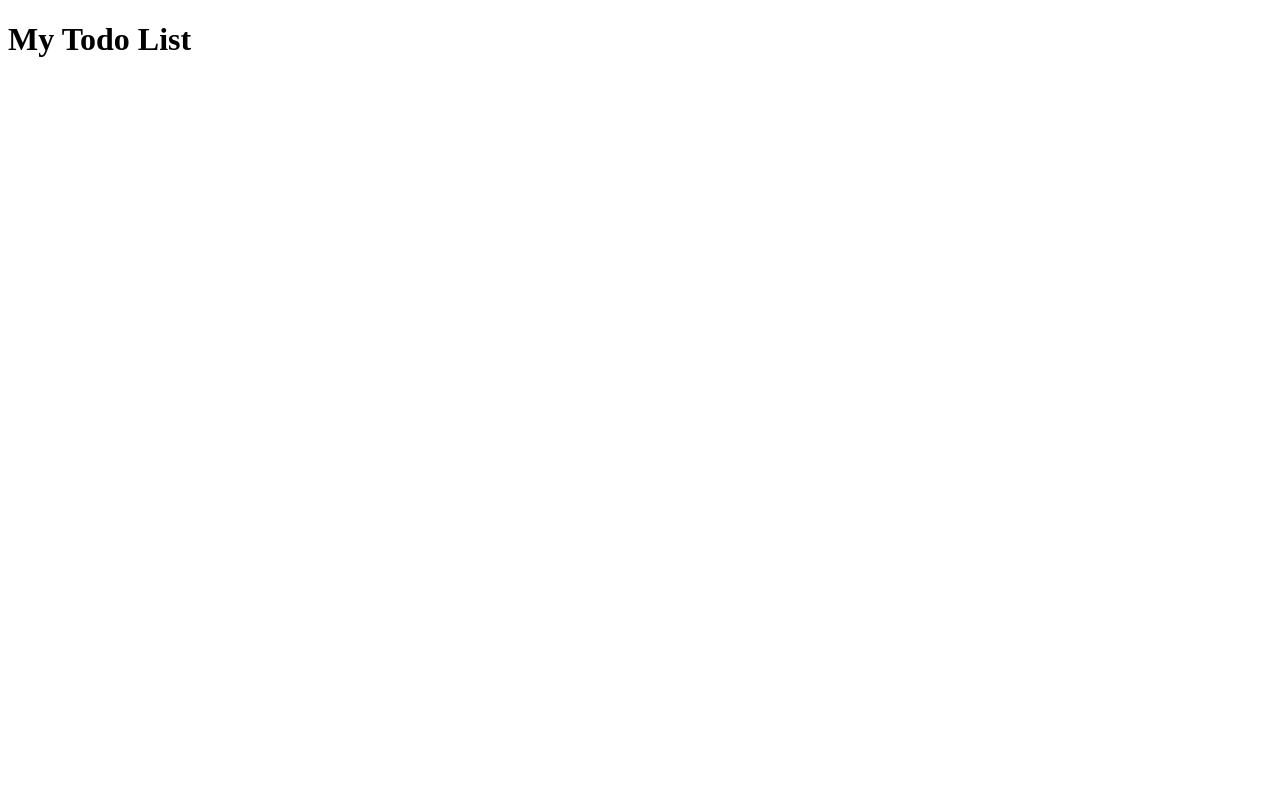
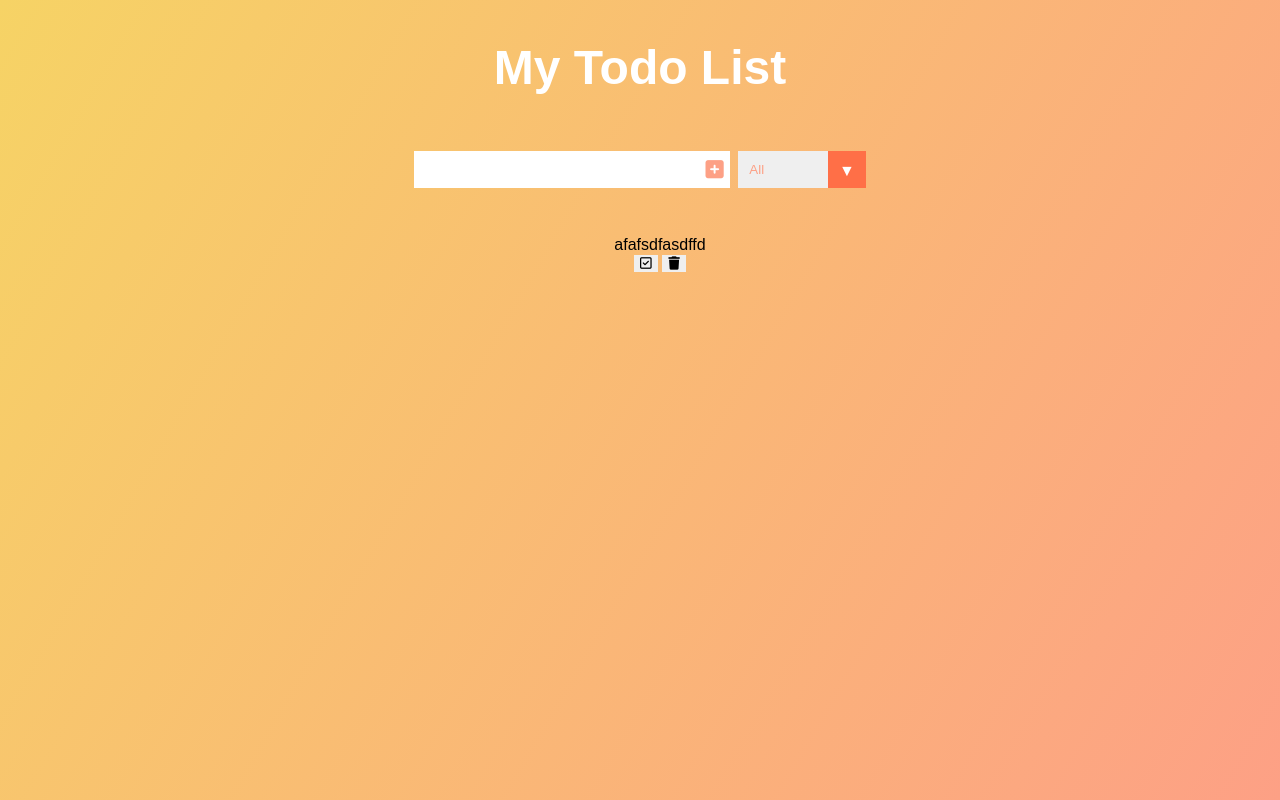
Before and after one commit to EleneQ/todo-list-site, a plain HTML site: page index.html in a window 1280 px wide. Drawn offline with Linux system fonts and the light colour scheme.

Commit message:
updated files

```diff
--- a/app.js
+++ b/app.js
@@ -0,0 +1,5 @@
+const addBtn = document.getElementById("add-btn");
+
+addBtn.addEventListener("click", (e) => {
+  e.preventDefault();
+});
--- a/index.html
+++ b/index.html
@@ -15,11 +15,44 @@
   </head>
   <body>
     <header>
-      <h1>My Todo List</h1>
+      <h1 class="page-title">My Todo List</h1>
     </header>
 
     <main>
+      <div class="main">
+        <form
+          action="https://formsubmit.co/girlwithcheeks123#gmail.com"
+          method="POST"
+        >
+          <div class="input-field">
+            <input type="text" name="todo" class="todo-input" />
+            <button type="submit" class="add-btn">
+              <i class="fas fa-plus-square"></i>
+            </button>
+          </div>
+          <div class="select-container">
+            <select class="filter-todos" name="todo-type">
+              <option value="all">All</option>
+              <option value="completed">Completed</option>
+              <option value="uncompleted">Uncompleted</option>
+            </select>
+          </div>
+        </form>
 
+        <div class="todos-container">
+          <ul class="todo-list">
+            <div class="todo">
+              <li>afafsdfasdffd</li>
+              <button class="completed-btn">
+                <i class="fa-regular fa-square-check"></i>
+              </button>
+              <button class="delete-btn">
+                <i class="fa-solid fa-trash"></i>
+              </button>
+            </div>
+          </ul>
+        </div>
+      </div>
     </main>
 
     <script src="./app.js"></script>
--- a/style.css
+++ b/style.css
@@ -0,0 +1,93 @@
+*,
+*::before,
+*::after {
+  box-sizing: border-box;
+}
+
+* {
+  margin: 0;
+  border: none;
+}
+
+body {
+  font-family: sans-serif;
+  height: 100vh;
+  padding: 0.1px;
+  font-size: 1rem;
+  text-align: center;
+  background-image: linear-gradient(120deg, #f6d365, #fda085);
+  background-repeat: no-repeat;
+  background-position: center;
+  background-size: cover;
+}
+
+ul,
+li {
+  list-style: none;
+}
+
+button,
+select {
+  cursor: pointer;
+}
+
+.page-title {
+  margin: 2.5rem 0 3.5rem 0;
+  color: white;
+  font-size: 3rem;
+}
+
+form {
+  margin-bottom: 3rem;
+  display: flex;
+  justify-content: center;
+  align-items: center;
+}
+
+.input-field input,
+.add-btn {
+  padding: 0.4rem;
+  font-size: 1.3rem;
+}
+
+.input-field {
+  display: inline-block;
+  background-color: white;
+  margin-right: 0.5rem;
+}
+
+.add-btn {
+  background-color: white;
+  color: #fda085;
+  transition: all 0.3s ease;
+}
+
+.add-btn:hover {
+  background-color: #fda085;
+  color: white;
+}
+
+.select-container {
+  position: relative;
+  overflow: hidden;
+}
+
+.filter-todos {
+  appearance: none;
+  outline: none;
+  border: none;
+  color: #fda085;
+  min-width: 8rem;
+  padding: 0.7rem;
+}
+
+.select-container::after {
+  content: "\25BC";
+  position: absolute;
+  right: 0;
+  color: white;
+  background-color: #ff6f47;
+  font-size: 1rem;
+  padding: 0.7rem;
+  pointer-events: none;
+}
```
